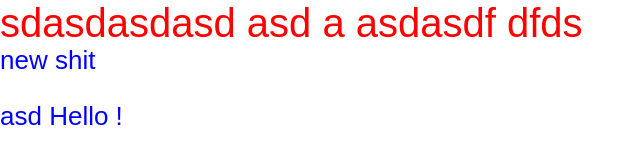
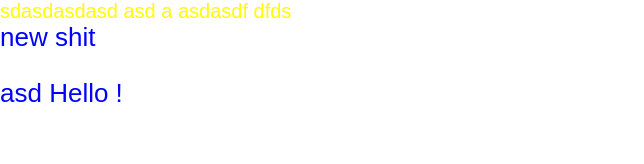
Before and after one commit to atomeon/atomeon.github.io, a plain HTML site: page index.html in a window 1280 px wide. Shown: the whole page, without its empty margins (0-644 px from the left). Drawn offline with Linux system fonts and the light colour scheme.

Commit message:
yellow body font

```diff
--- a/source/scss/app.scss
+++ b/source/scss/app.scss
@@ -2,7 +2,7 @@
 @import 'parts/topbar';
 
 body {
-  color: red;
+  color: yellow;
   background: white;
-  font-size: 40px;
+  font-size: 20px;
 }
```
Also changed, not shown: source/css/app.css.
